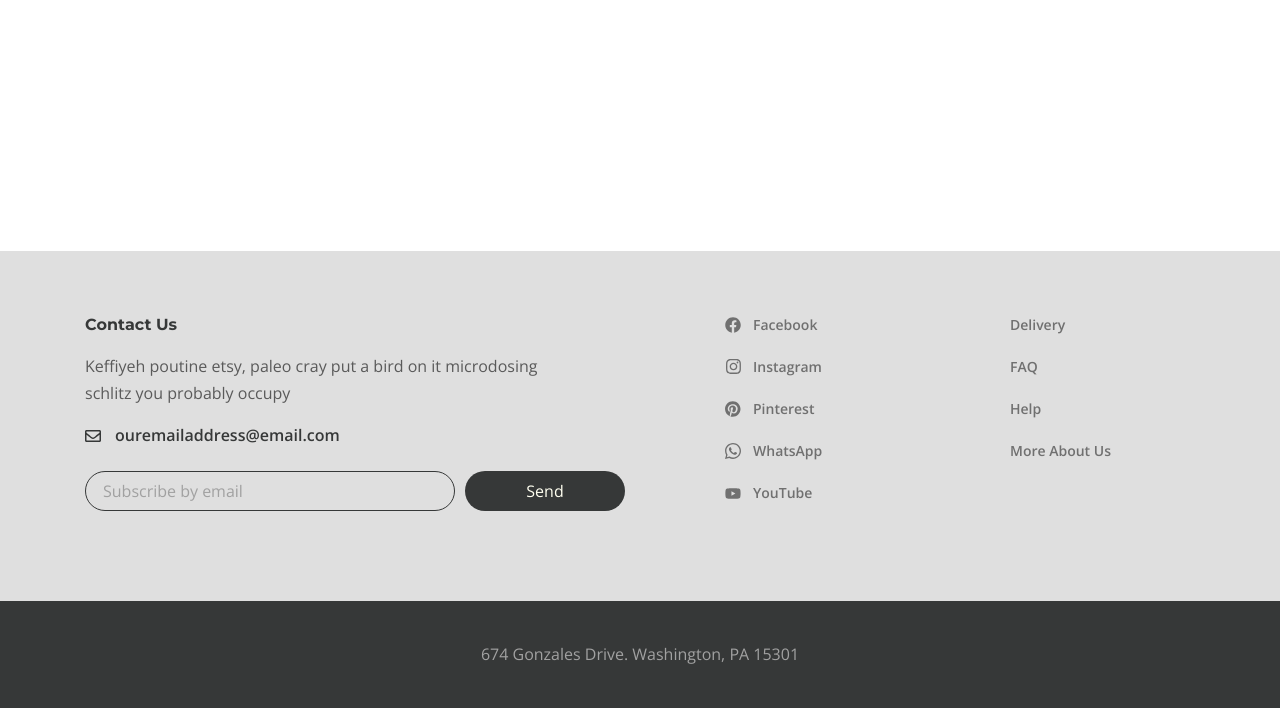
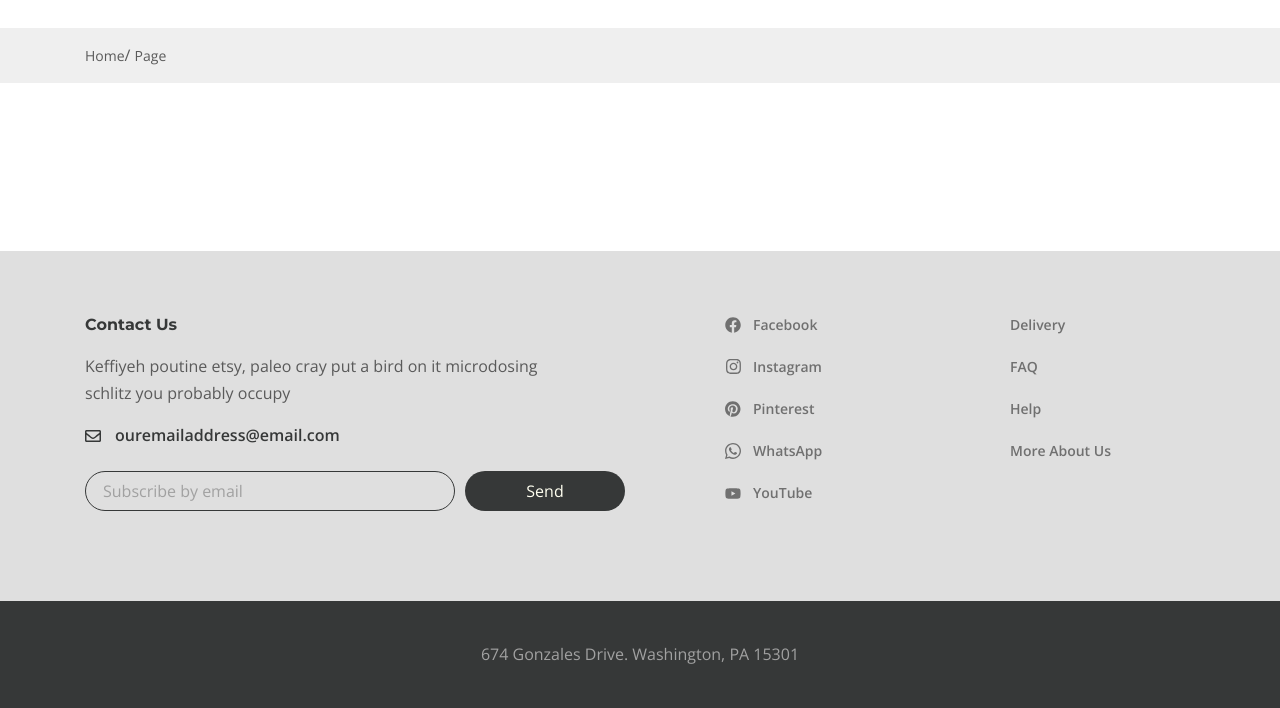
Before and after one commit to nickrusanov/desire, a website: page src/html/page.html in a window 1280 px wide. Shown: the part 92-800 px from the top of the page. Drawn offline with nearby package versions, Linux system fonts and the light colour scheme; files that its build step writes are made by us from their sources; files whose address does not match are found by name.

Commit message:
creat breadcrumbs

```diff
--- a/src/html/page.html
+++ b/src/html/page.html
@@ -7,7 +7,19 @@
 	@@include('./chunk/header.html')
 
 	<main class="main">
+		<div class="breadcrumbs">
+			<div class="container">
+				<ul class="breadcrumbs__list">
+					<li class="breadcrumbs__item">
+						<a class="breadcrumbs__link" href="index.html">Home</a>
+					</li>
 
+					<li class="breadcrumbs__item">
+						<a class="breadcrumbs__link" href="page.html">Page</a>
+					</li>
+				</ul>
+			</div>
+		</div>
 	</main>
 
 	@@include('./chunk/footer.html')
--- a/src/js/filter.js
+++ b/src/js/filter.js
@@ -1,5 +1,7 @@
+if (document.querySelector('.gallery__inner')) {
 	var filter = mixitup('.gallery__inner', {
 		load: {
 			filter: '.bedroom-furniture'
 		}
 	});
+}
--- a/src/sass/components/common.scss
+++ b/src/sass/components/common.scss
@@ -57,3 +57,35 @@
 	background-color: #ffee3580;
 	border: 1px solid #ffee3580;
 }
+
+/* BREADCRUMBS
+============================ */
+
+.breadcrumbs {
+	background: rgba(223, 223, 223, 0.5);
+
+	&__list {
+		display: flex;
+		padding: 14px 0;
+	}
+
+	&__link {
+		display: inline-block;
+		color: inherit;
+		font-size: 14px;
+	}
+
+	&__item {
+		position: relative;
+	}
+
+	&__item:not(:last-child) {
+		margin-right: 10px;
+	}
+
+	&__item:not(:last-child)::after {
+		position: absolute;
+
+		content: '/';
+	}
+}
```
Also changed, not shown: src/html/about.html (+12 -0 lines), dist/about.html, dist/css/style.css, dist/css/style.min.css, dist/page.html, 1 other file.
